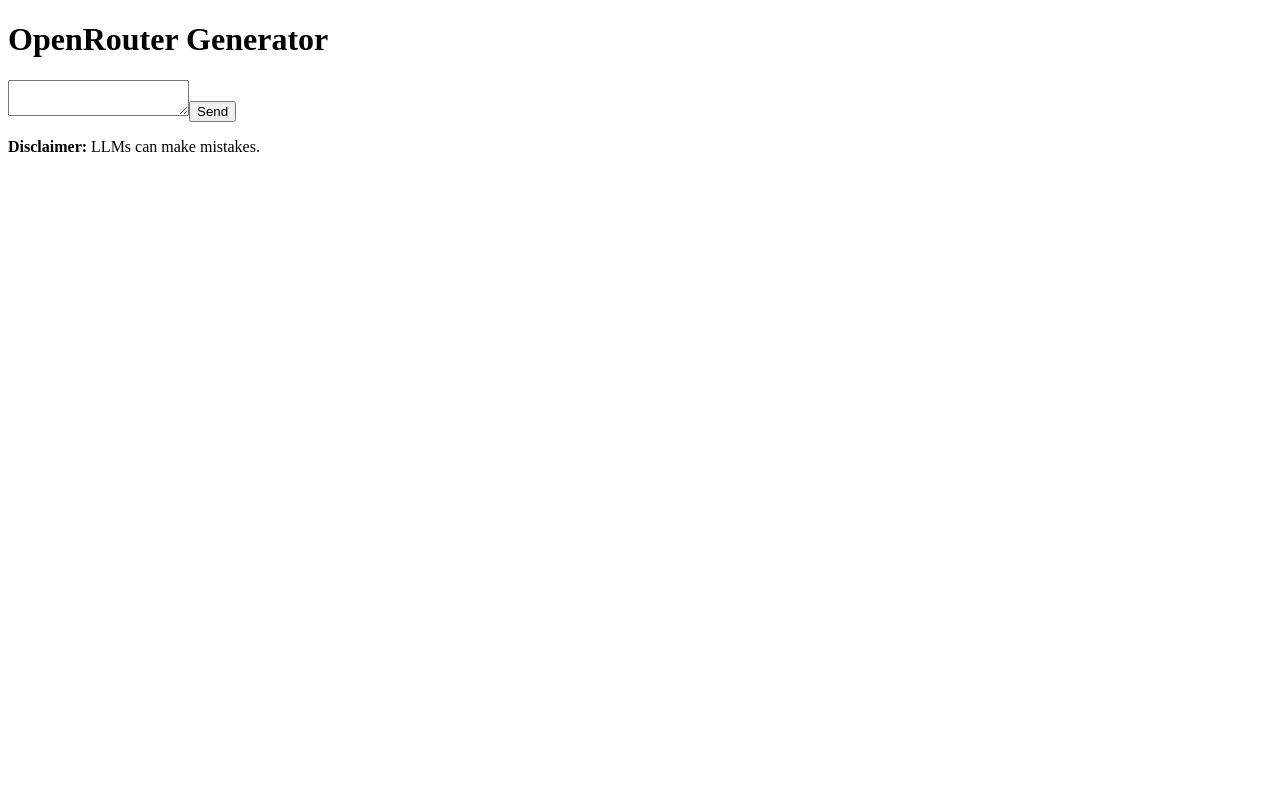
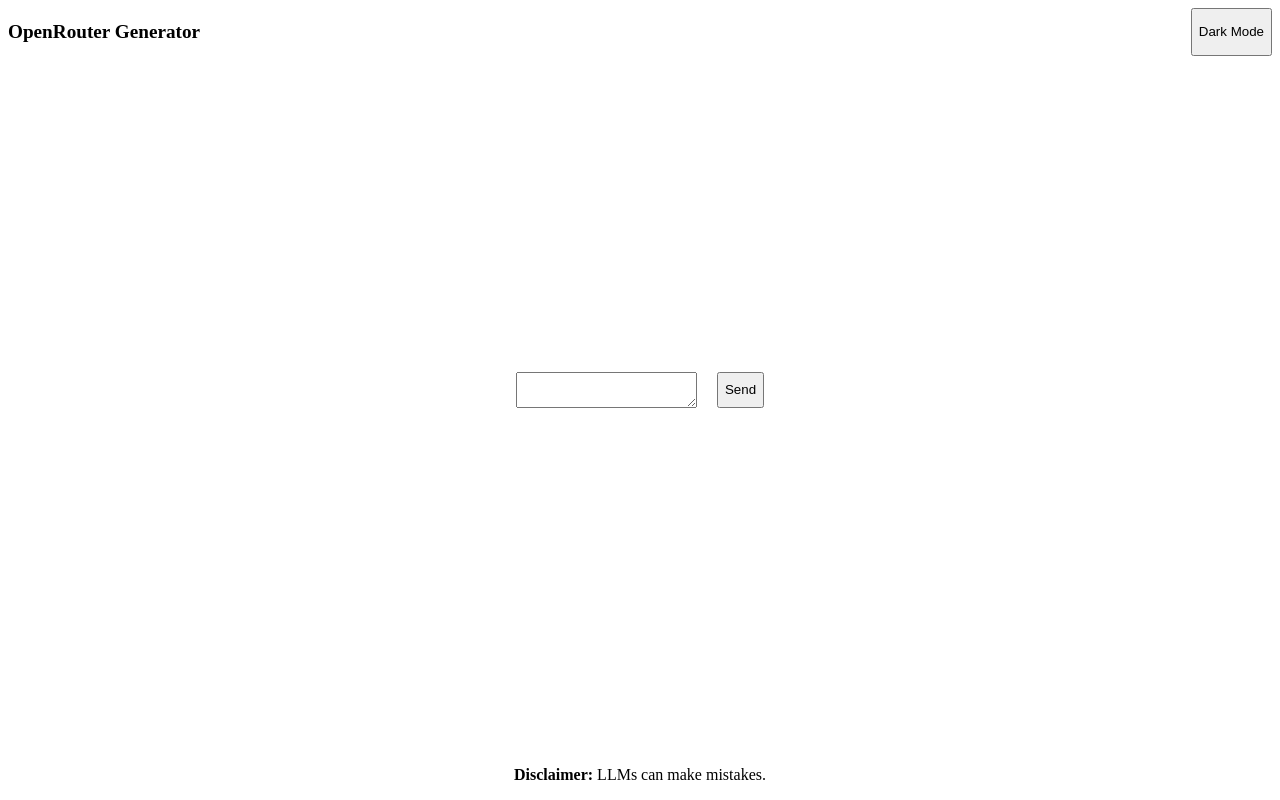
Before and after one commit to craig-dsilva/openrouter-generator, a React (Vite) app in the folder client/: page / in a window 1280 px wide. Built offline with nearby package versions, Linux system fonts and the light colour scheme.

Commit message:
Basic styles

```diff
--- a/client/src/App.css
+++ b/client/src/App.css
@@ -0,0 +1,9 @@
+.main-prompt-container {
+  display: flex;
+  max-width: fit-content;
+  margin: 25% auto;
+}
+
+.main-prompt-textbox {
+  margin-right: 1.5em;
+}
--- a/client/src/App.tsx
+++ b/client/src/App.tsx
@@ -5,8 +5,14 @@
   return (
     <>
       <Layout>
-        <textarea name="prompt" id="prompt"></textarea>
-        <button>Send</button>
+        <div className="main-prompt-container">
+          <textarea
+            className="main-prompt-textbox"
+            name="prompt"
+            id="prompt"
+          ></textarea>
+          <button>Send</button>
+        </div>
       </Layout>
     </>
   );
--- a/client/src/components/Footer/Footer.tsx
+++ b/client/src/components/Footer/Footer.tsx
@@ -1,10 +1,12 @@
+import "./footer.css";
+
 const Footer = () => {
   return (
-    <div>
+    <footer className="footer">
       <p>
         <strong>Disclaimer: </strong> LLMs can make mistakes.
       </p>
-    </div>
+    </footer>
   );
 };
 
--- /dev/null
+++ b/client/src/components/Footer/footer.css
@@ -0,0 +1,6 @@
+.footer {
+  position: fixed;
+  left: 0;
+  bottom: 0;
+  width: 100%;
+}
--- a/client/src/components/Header/Header.tsx
+++ b/client/src/components/Header/Header.tsx
@@ -1,7 +1,10 @@
+import "./header.css";
+
 const Header = () => {
   return (
-    <header>
-      <h1>OpenRouter Generator</h1>
+    <header className="header">
+      <h1 className="header-heading-main">OpenRouter Generator</h1>
+      <button>Dark Mode</button>
     </header>
   );
 };
--- /dev/null
+++ b/client/src/components/Header/header.css
@@ -0,0 +1,8 @@
+.header {
+  display: flex;
+  justify-content: space-between;
+}
+
+.header-heading-main {
+  font-size: 1.2em;
+}
--- a/client/src/index.css
+++ b/client/src/index.css
@@ -0,0 +1,3 @@
+body {
+  text-align: center;
+}
```
